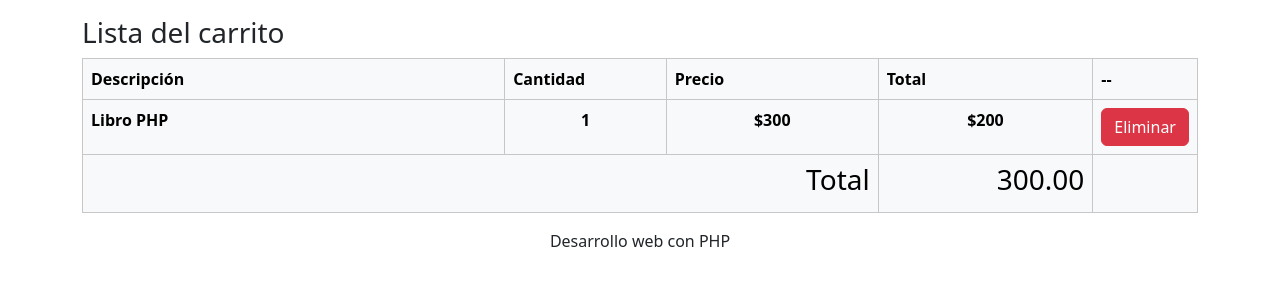
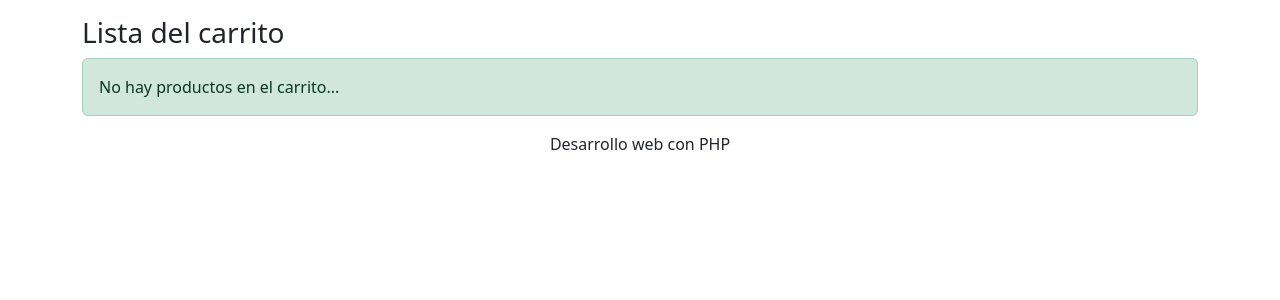
Before and after one commit to pblnahu1/tienda_online, a PHP site: page /mostrar_carrito.php in a window 1280 px wide. Shown: the part 56-356 px from the top of the page. Run offline with PHP 8.4, Linux system fonts and the light colour scheme.

Commit message:
config-compras-total

```diff
--- a/mostrar_carrito.php
+++ b/mostrar_carrito.php
@@ -6,7 +6,7 @@ include('templates/cabecera.php');
 
 <br>
 <h3>Lista del carrito</h3>
-
+<?php if (!empty($_SESSION['CARRITO'])) { ?>
   <!-- b-table -->
   <table class="table table-light table-bordered">
     <tbody>
@@ -15,21 +15,35 @@ include('templates/cabecera.php');
         <th width="15%">Cantidad</th>
         <th width="20%">Precio</th>
         <th width="20%">Total</th>
-            <th width= "5%">--</th>
+        <th width="5%">--</th>
       </tr>
+      <?php $total = 0; ?>
+      <?php foreach ($_SESSION['CARRITO'] as $indixe => $producto) { ?>
         <tr>
-            <th width="40%">Libro PHP</th>
-            <th width="15%" class="text-center">1</th>
-            <th width="20%" class="text-center">$300</th>
-            <th width="20%" class="text-center">$200</th>
-            <th width= "5%"><button class="btn btn-danger" type="button">Eliminar</button></th>
+          <th width="40%"><?php echo $producto['NOMBRE']; ?></th>
+          <th width="15%" class="text-center"><?php echo $producto['CANTIDAD']; ?></th>
+          <th width="20%" class="text-center">$<?php echo $producto['PRECIO']; ?></th>
+          <th width="20%" class="text-center">$<?php echo number_format($producto['PRECIO'] * $producto['CANTIDAD'], 2); ?></th>
+          <th width="5%"><button class="btn btn-danger" type="button">Eliminar</button></th>
         </tr>
+      <?php $total = $total + ($producto['PRECIO'] * $producto['CANTIDAD']); ?>
+      <?php } ?>
       <tr>
-            <td colspan="3" align="right"><h3>Total</h3></td>
-            <td align="right"><h3><?php echo number_format(300, 2); ?></h3></td>
+        <td colspan="3" align="right">
+          <h3>Total</h3>
+        </td>
+        <td align="right">
+          <h3><?php echo number_format($total, 2); ?></h3>
+        </td>
         <td></td>
       </tr>
     </tbody>
   </table>
 
+<?php } else { ?>
+  <div class="alert alert-success" role="alert">
+    No hay productos en el carrito...
+  </div>
+<?php } ?>
+
 <?php include('templates/pie.php'); ?>
```
Lines whose indentation alone changed are shown as unchanged.
